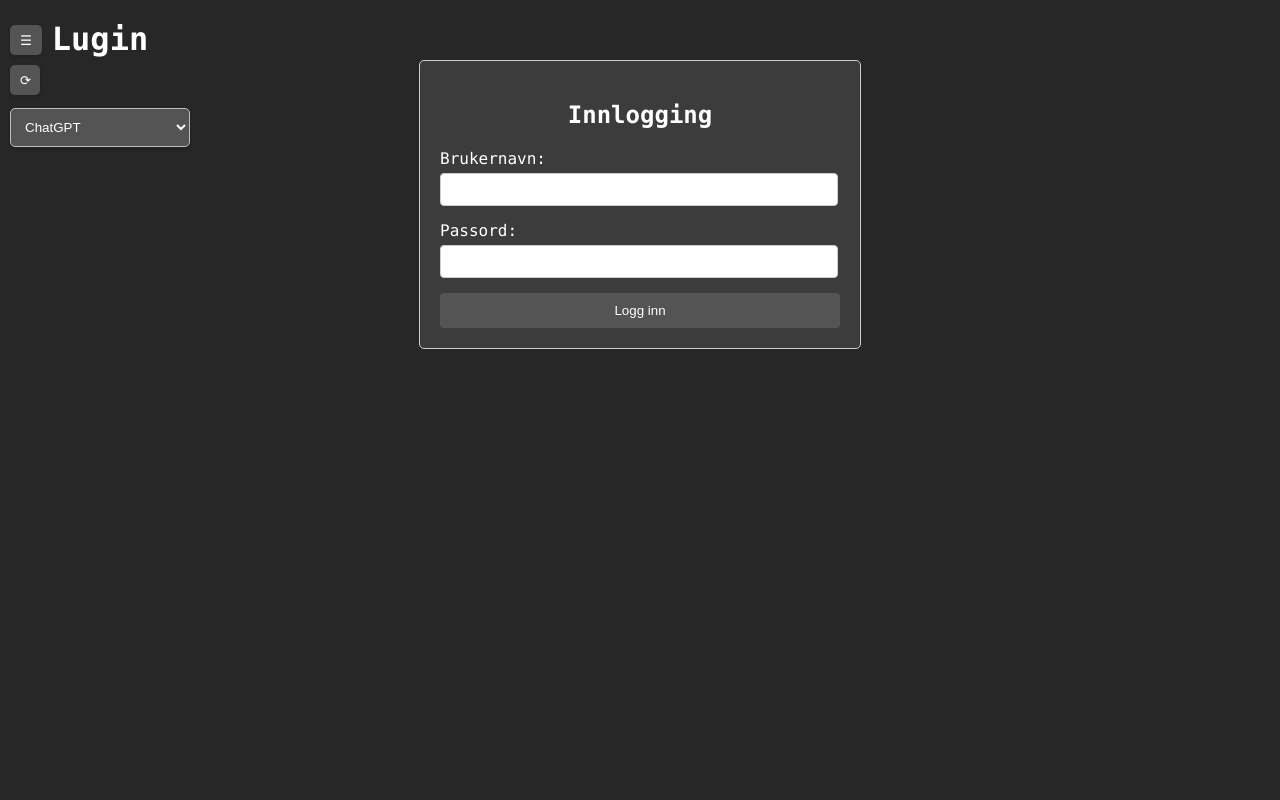
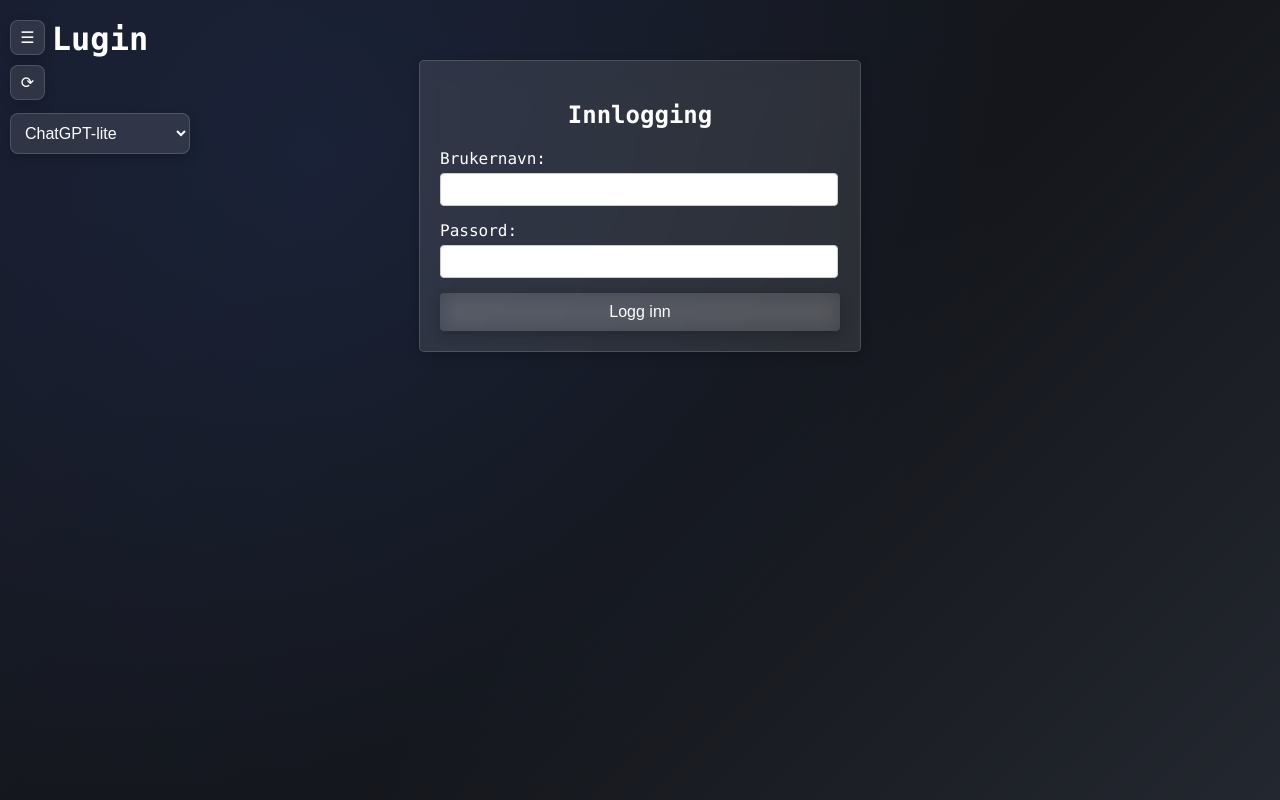
Before and after one commit to SondreHaugom/Lugin, a SvelteKit app: page / in a window 1280 px wide. Built offline with nearby package versions, Linux system fonts and the light colour scheme; what @vscode/markdown-it-katex would draw is missing.

Commit message:
feat: enhance UI with glassmorphism styles and update version labels; improve button designs and select options

```diff
--- a/src/routes/+page.svelte
+++ b/src/routes/+page.svelte
@@ -209,7 +209,7 @@
             Lugin
         </h1>
         <select title="Velg agent" class="select-btn" name="" id="">
-            <option value="Openai">ChatGPT</option>
+            <option value="Openai">ChatGPT-lite</option>
             <option value="Ollama">Ollama</option>
         </select>
         <div class="userData">
@@ -237,7 +237,7 @@
 
             </ul>
         </div>
-        <p class="appVersjon">v0.2</p>
+        <p class="appVersjon">v0.3</p>
     {/if}</main>
 
 <style>
@@ -246,7 +246,9 @@
 
 
 main {
-    background-color: #272727;
+    background:
+  radial-gradient(circle at 25% 20%, rgba(41,74,149,0.18) 0%, rgba(41,74,149,0) 60%),
+  linear-gradient(135deg, #181b28 0%, #14161b 55%, #23272f 100%);
     width: 100%;
     height: 100vh;
     overflow-x: hidden;
@@ -282,55 +284,120 @@ h1 {
 }
 .sidebar-btn {
     position: fixed;
-    top: 25px;
+    top: 20px;
     left: 10px;
-    height: 30px;
-    border-radius: 5px;
-    box-shadow: 0 2px 4px rgba(0, 0, 0, 0.2);
+    height: 35px;
+    width: 35px;
+    border-radius: 8px;
     z-index: 1000;
-    background-color: #545454;
+    border: none;
+    padding: 0;
+    cursor: pointer;
+
+    /* Enkel glassstil */
+    background: rgba(255, 255, 255, 0.1);
+    backdrop-filter: blur(10px);
+    -webkit-backdrop-filter: blur(10px);
+
+    border: 1px solid rgba(255, 255, 255, 0.15);
+
     color: white;
-    border-color: var(--color-stein-50);
-    border: none;
-    padding: 5px 10px;
-    cursor: pointer;
-    transition: background-color 0.3s;
+    font-size: 16px;
+
+    /* Enkel skygge */
+    box-shadow: 0 4px 12px rgba(0, 0, 0, 0.2);
+
+    transition: all 0.2s ease;
 }
+
 .sidebar-btn:hover {
-    background-color: #383838;
+    background: rgba(255, 255, 255, 0.2);
+    transform: translateY(-1px);
+    box-shadow: 0 6px 16px rgba(0, 0, 0, 0.25);
+}
+
+.sidebar-btn:active {
+    transform: translateY(0px);
 }
 .resetBtn {
     position: fixed;
     margin-top: 65px;
     left: 10px;
-    height: 30px;
-    width: 30px;
-    border-radius: 5px;
-    box-shadow: 0 2px 4px rgba(0, 0, 0, 0.2);
+    height: 35px;
+    width: 35px;
+    border-radius: 8px;
     z-index: 1000;
-    background-color: #545454;
+    border: none;
+    padding: 0;
+    cursor: pointer;
+
+    /* Matching enkel stil */
+    background: rgba(255, 255, 255, 0.1);
+    backdrop-filter: blur(10px);
+    -webkit-backdrop-filter: blur(10px);
+
+    border: 1px solid rgba(255, 255, 255, 0.15);
+
     color: white;
-    border: none;
-    padding: 5px 10px;
-    cursor: pointer;
-    transition: background-color 0.3s;
+    font-size: 16px;
+
+    box-shadow: 0 4px 12px rgba(0, 0, 0, 0.2);
+
+    transition: all 0.2s ease;
 }
+
 .resetBtn:hover {
-    background-color: #383838;
+    background: rgba(255, 255, 255, 0.2);
+    transform: translateY(-1px);
+    box-shadow: 0 6px 16px rgba(0, 0, 0, 0.25);
+}
+
+.resetBtn:active {
+    transform: translateY(0px);
 }
 .select-btn {
     width: 100%;
     padding: 10px;
-    margin-top: 30px;
+    margin-top: 35px;
     box-sizing: border-box;
-    border-radius: 5px;
-    border: 1px solid #ccc;
-    border-color: var(--color-stein-50);
-    box-shadow: 0 2px 4px rgba(0, 0, 0, 0.2);
-    background-color: #545454;
+    border-radius: 8px;
+    border: 1px solid rgba(255, 255, 255, 0.15);
+
+    /* Enkel glassstil */
+    background: rgba(255, 255, 255, 0.1);
+    backdrop-filter: blur(10px);
+    -webkit-backdrop-filter: blur(10px);
+
     color: white;
+    font-size: 16px;
+
+    /* Enkel skygge */
+    box-shadow: 0 4px 12px rgba(0, 0, 0, 0.2);
+
+    transition: all 0.2s ease;
 }
 
+.select-btn:hover {
+    background: rgba(255, 255, 255, 0.15);
+    border: 1px solid rgba(255, 255, 255, 0.25);
+}
+
+.select-btn option {
+    background-color: rgba(24, 27, 40, 0.95);
+    color: white;
+    padding: 8px;
+    border: none;
+}
+
+.select-btn option:hover,
+.select-btn option:checked {
+    background-color: rgba(41, 74, 149, 0.8);
+}
+
+.select-btn option:hover,
+.select-btn option:checked {
+    background-color: rgba(41, 74, 149, 0.8); /* Blåaktig när hover/selected */
+}
 .chatbox {
     position: absolute;
     top: 30px;
@@ -340,7 +407,7 @@ h1 {
     max-width: 51%;
     height: 850px;
     z-index: 2000;
-
+    border-color: var(--color-stein-50);
 
 
 }
@@ -352,15 +419,46 @@ h1 {
     width: 97.03%;
     max-width: 97.03%;
     height: 98%;
-    border-radius: 10px;
-    border-color: var(--color-stein-50);
-    border-style: solid;
-    border-width: 1px;
-    border-color: #333;
+    border-radius: 20px;
     margin-left: 50px;
     display: block;
-    box-shadow: 0 4px 8px rgba(0, 0, 0, 0.1);
-    background-color:#3c3c3c;
+
+    /* Subtle glassmorphism uten fargendring */
+    background: rgba(255, 255, 255, 0.02);
+
+    backdrop-filter: blur(25px);
+    -webkit-backdrop-filter: blur(25px);
+
+    /* Diskret border som matcher tema */
+    border: 1px solid rgba(255, 255, 255, 0.08);
+
+    /* Enhanced shadow for dybde */
+    box-shadow:
+        0 8px 32px rgba(0, 0, 0, 0.4),
+        0 2px 8px rgba(0, 0, 0, 0.2),
+        inset 0 1px 1px rgba(255, 255, 255, 0.03);
+
+    position: relative;
+}
+
+/* Mer subtil glow som matcher bakgrunnen */
+.chatbot_wrapper::before {
+    content: '';
+    position: absolute;
+    top: -1px;
+    left: -1px;
+    right: -1px;
+    bottom: -1px;
+    background: linear-gradient(45deg,
+        rgba(41, 74, 149, 0.1) 0%,
+        rgba(255, 255, 255, 0.02) 25%,
+        rgba(41, 74, 149, 0.08) 50%,
+        rgba(255, 255, 255, 0.02) 75%,
+        rgba(41, 74, 149, 0.1) 100%);
+    border-radius: 21px;
+    z-index: -1;
+    opacity: 0.3;
+    filter: blur(0.5px);
 }
 
 .chatbot_wrapper.shifted {
@@ -374,7 +472,9 @@ h1 {
         margin: 0;
 }
     :global(.user_message) {
-        background-color: #545454;
+            backdrop-filter: blur(5px);
+    -webkit-backdrop-filter: blur(5px);
+
         color: white;
         padding: 10px;
         border-radius: 10px;
--- a/src/routes/components/agentInnstruks.svelte
+++ b/src/routes/components/agentInnstruks.svelte
@@ -48,7 +48,18 @@
         }
 
         .agent_config.open {
-            background-color: #545454;
+            /* Enkel glassstil */
+            background: rgba(255, 255, 255, 0.1);
+            backdrop-filter: blur(10px);
+            -webkit-backdrop-filter: blur(10px);
+
+            border: 1px solid rgba(255, 255, 255, 0.15);
+
+            color: white;
+            font-size: 16px;
+
+            /* Enkel skygge */
+            box-shadow: 0 4px 12px rgba(0, 0, 0, 0.2);
             border: 1px solid var(--color-stein-50);
             border-radius: 10px;
             padding: 15px;
--- a/src/routes/components/autentisering.svelte
+++ b/src/routes/components/autentisering.svelte
@@ -68,7 +68,18 @@
         padding: 20px;
         border: 1px solid #ccc;
         border-radius: 5px;
-        background-color: #3c3c3c;
+                /* Enkel glassstil */
+    background: rgba(255, 255, 255, 0.1);
+    backdrop-filter: blur(10px);
+    -webkit-backdrop-filter: blur(10px);
+
+    border: 1px solid rgba(255, 255, 255, 0.15);
+
+    color: white;
+    font-size: 16px;
+
+    /* Enkel skygge */
+    box-shadow: 0 4px 12px rgba(0, 0, 0, 0.2);
         position: relative;
         z-index: 10001;
         color: white;
@@ -97,8 +108,16 @@
     .innlogin_container button {
         width: 100%;
         padding: 10px;
-        background-color: #545454;
+        /* Enkel glassstil */
+        background: rgba(255, 255, 255, 0.1);
+        backdrop-filter: blur(10px);
+        -webkit-backdrop-filter: blur(10px);
+
         color: white;
+        font-size: 16px;
+
+        /* Enkel skygge */
+        box-shadow: 0 4px 12px rgba(0, 0, 0, 0.2);
         border: none;
         border-radius: 4px;
         cursor: pointer;
@@ -106,7 +125,7 @@
     }
 
     .innlogin_container button:hover {
-        background-color: #383838;
+        background: rgba(255, 255, 255, 0.15);
     }
 
 
--- a/src/routes/components/userInput.svelte
+++ b/src/routes/components/userInput.svelte
@@ -18,7 +18,18 @@
     border-width: 1px;
     border-color: var(--color-stein-50);
     border-radius: 20px;
-    background-color: #363636;
+        /* Enkel glassstil */
+    background: rgba(255, 255, 255, 0.1);
+    backdrop-filter: blur(10px);
+    -webkit-backdrop-filter: blur(10px);
+
+    border: 1px solid rgba(255, 255, 255, 0.15);
+
+    color: white;
+    font-size: 16px;
+
+    /* Enkel skygge */
+    box-shadow: 0 4px 12px rgba(0, 0, 0, 0.2);
     width: 50%;
     max-width: 50%;
     height: 50px;
@@ -41,8 +52,18 @@
     pointer-events: auto;
     z-index: 10000;
     position: relative;
-    background-color: #545454;
+        /* Enkel glassstil */
+    background: rgba(255, 255, 255, 0.1);
+    backdrop-filter: blur(10px);
+    -webkit-backdrop-filter: blur(10px);
+
+    border: 1px solid rgba(255, 255, 255, 0.15);
+
     color: white;
+    font-size: 16px;
+
+    /* Enkel skygge */
+    box-shadow: 0 4px 12px rgba(0, 0, 0, 0.2);
     transition: box-shadow 0.3s;
     height: 20px;
 
@@ -67,8 +88,18 @@
     border-width: 1px;
     margin-left: 8px;
     margin-right: 8px;
+        /* Enkel glassstil */
+    background: rgba(255, 255, 255, 0.1);
+    backdrop-filter: blur(10px);
+    -webkit-backdrop-filter: blur(10px);
+
+    border: 1px solid rgba(255, 255, 255, 0.15);
+
     color: white;
-    background-color: #545454;
+    font-size: 16px;
+
+    /* Enkel skygge */
+    box-shadow: 0 4px 12px rgba(0, 0, 0, 0.2);
     transition: background-color 0.3s;
 }
     .sendBtn:hover {
```
